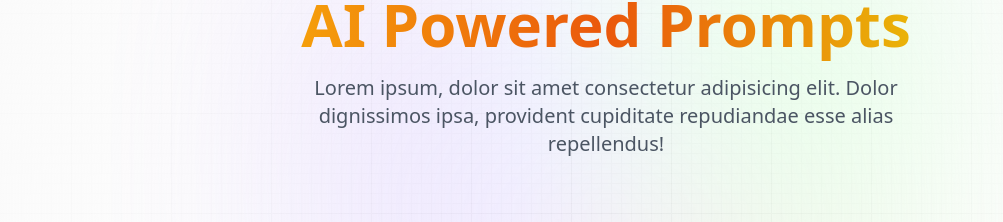
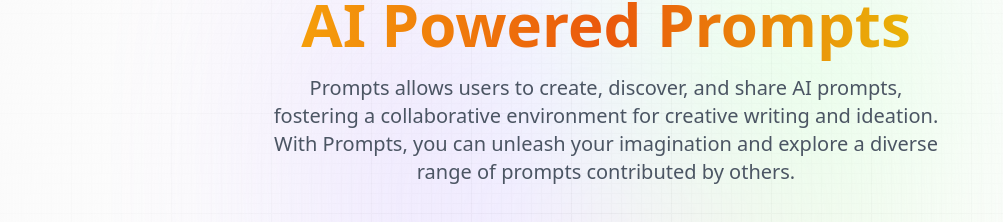
Before and after one commit to bensonbjacob/ai_prompts, a Next.js app: page / in a window 1280 px wide. Shown: the part 192-414 px from the top of the page, without its empty margins (34-1037 px from the left). Built offline with nearby package versions, Linux system fonts and the light colour scheme; no server answers; the database is empty.

Commit message:
Update tagline on main page

```diff
--- a/app/page.jsx
+++ b/app/page.jsx
@@ -11,9 +11,11 @@ const Home = () => {
         </span>
       </h1>
       <p className='desc text-center'>
-        Lorem ipsum, dolor sit amet consectetur adipisicing elit.
-        Dolor dignissimos ipsa, provident cupiditate repudiandae esse
-        alias repellendus!
+        Prompts allows users to create, discover, and share AI
+        prompts, fostering a collaborative environment for creative
+        writing and ideation. With Prompts, you can unleash your
+        imagination and explore a diverse range of prompts contributed
+        by others.
       </p>
 
       <Feed />
```
